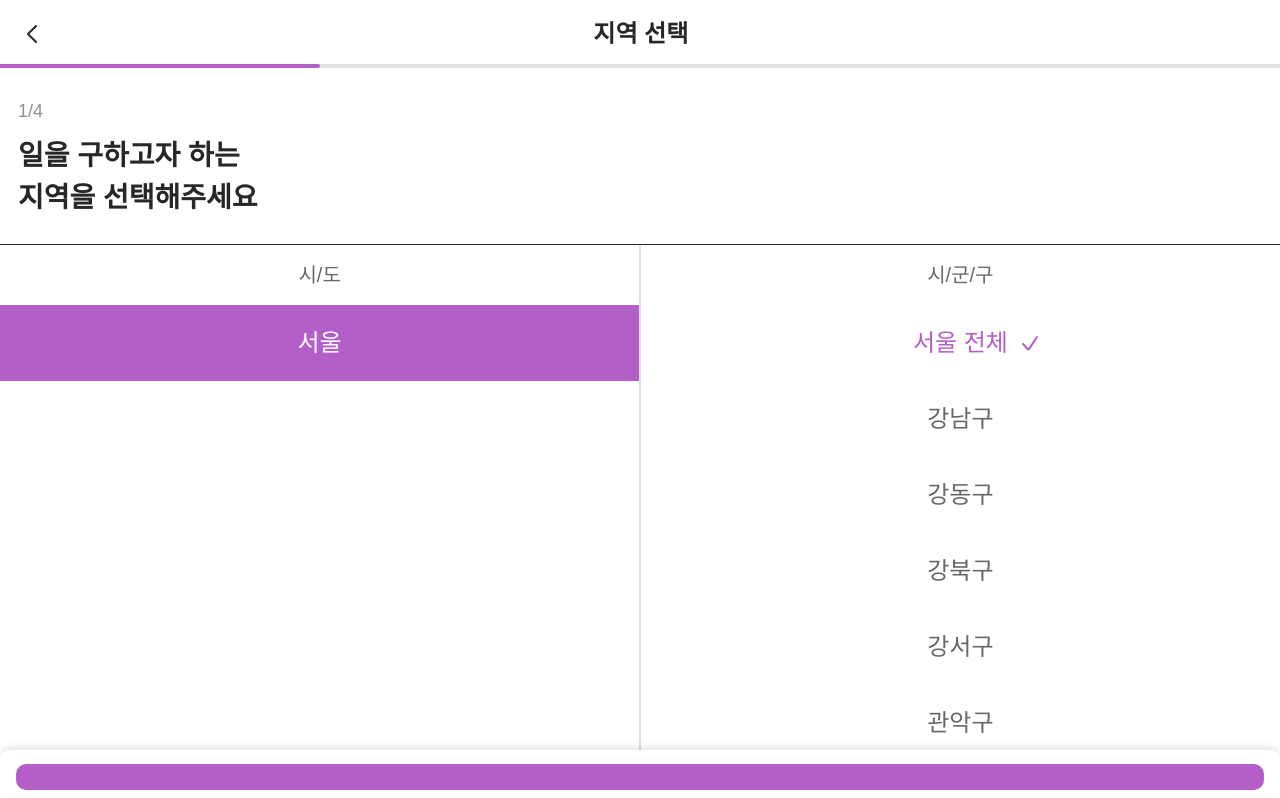
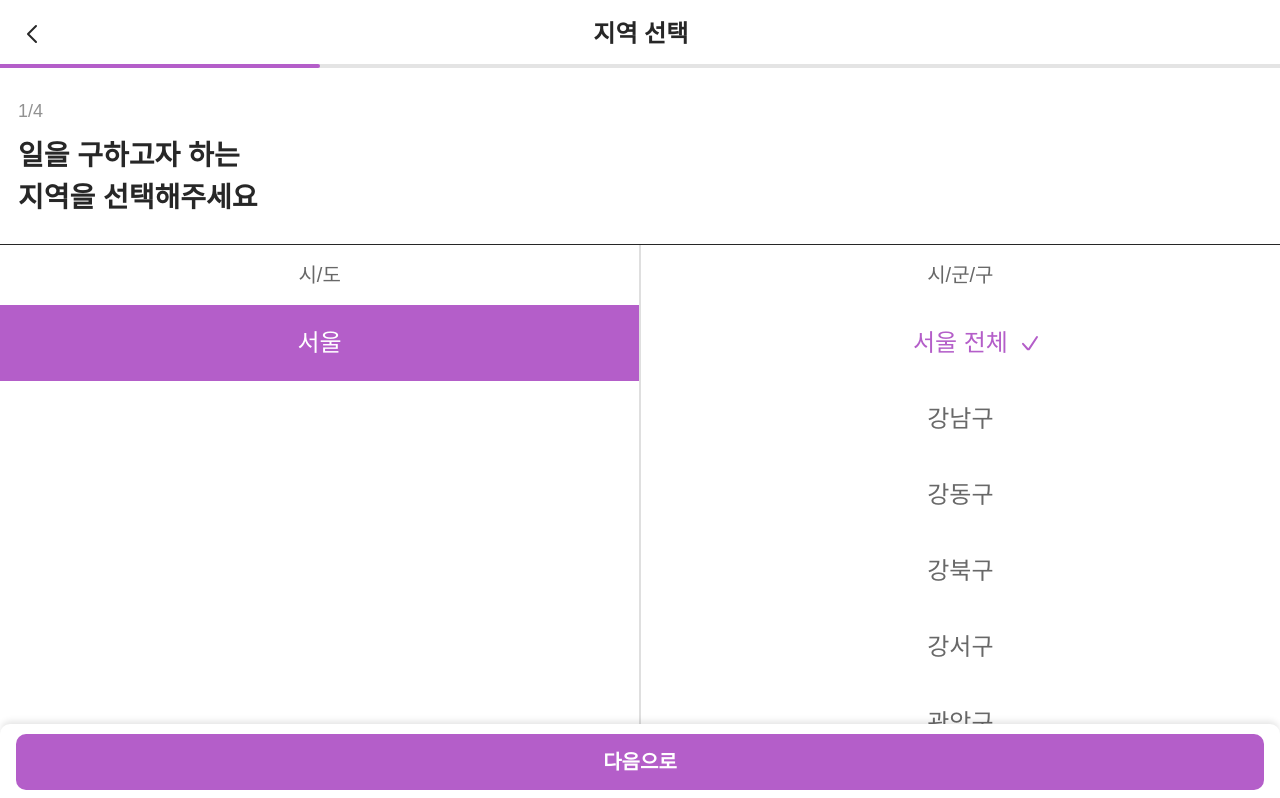
Before and after one commit to SKTHON-sixthsense/sixthsense-fe, a Next.js app: page /onboarding in a window 1280 px wide. Shown: the top 798 px of the page. Built offline with nearby package versions, Linux system fonts and the light colour scheme; a web font is replaced by a local one.

Commit message:
ui(onboarding): 뒤로가기 함수 수정, BottomButton children 적용

```diff
--- a/src/app/onboarding/page.tsx
+++ b/src/app/onboarding/page.tsx
@@ -4,9 +4,12 @@ import useHeader from "@/shared/hooks/useHeader";
 import useOnboardingStore from "./(store)/OnboardingStore";
 import Steps from "./(step)";
 import BottomButton from "@/shared/components/BottomButton";
+import { useRouter } from "next/navigation";
 
 export default function Onboarding() {
-  const { step, goNext } = useOnboardingStore();
+  const router = useRouter();
+
+  const { step, goNext, goPrevious } = useOnboardingStore();
 
   const stepsCount = Object.keys(Steps).length;
   const currentStep = Steps?.[step];
@@ -15,6 +18,13 @@ export default function Onboarding() {
     title: currentStep?.title,
     alignTitle: "center",
     showBackButton: true,
+    onBackButtonClick: () => {
+      if (step === 1) {
+        router.back();
+      } else {
+        goPrevious();
+      }
+    },
     progress: step * (100 / stepsCount),
   });
 
@@ -38,7 +48,6 @@ export default function Onboarding() {
 
       {/* 하단 버튼 고정 */}
       <BottomButton
-        text={step === stepsCount ? "시작하기" : "다음으로"}
         stickToBottom
         onClick={async () => {
           if (step === stepsCount) {
@@ -48,7 +57,9 @@ export default function Onboarding() {
             goNext();
           }
         }}
-      />
+      >
+        {step === stepsCount ? "시작하기" : "다음으로"}
+      </BottomButton>
     </main>
   );
 }
```
